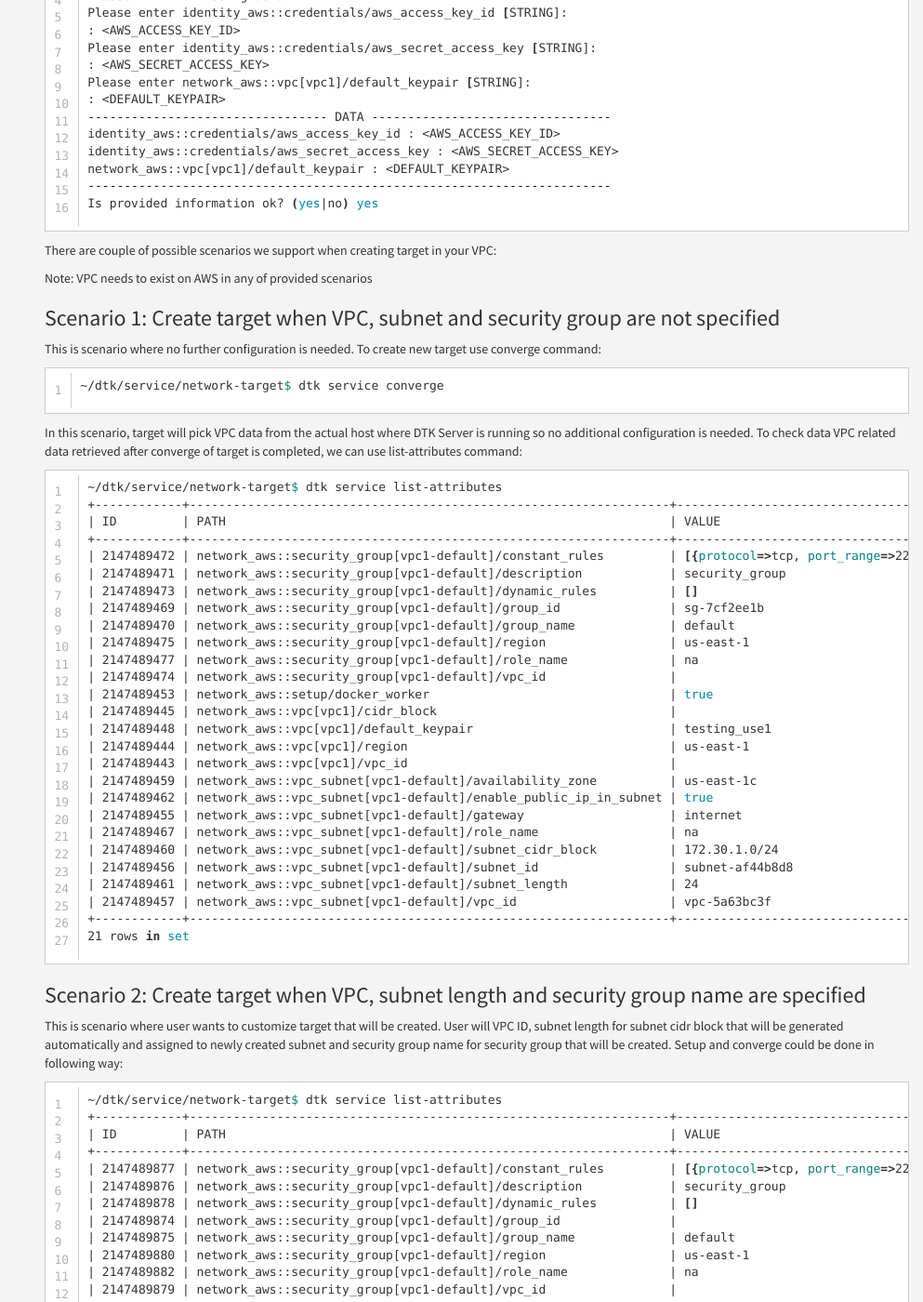
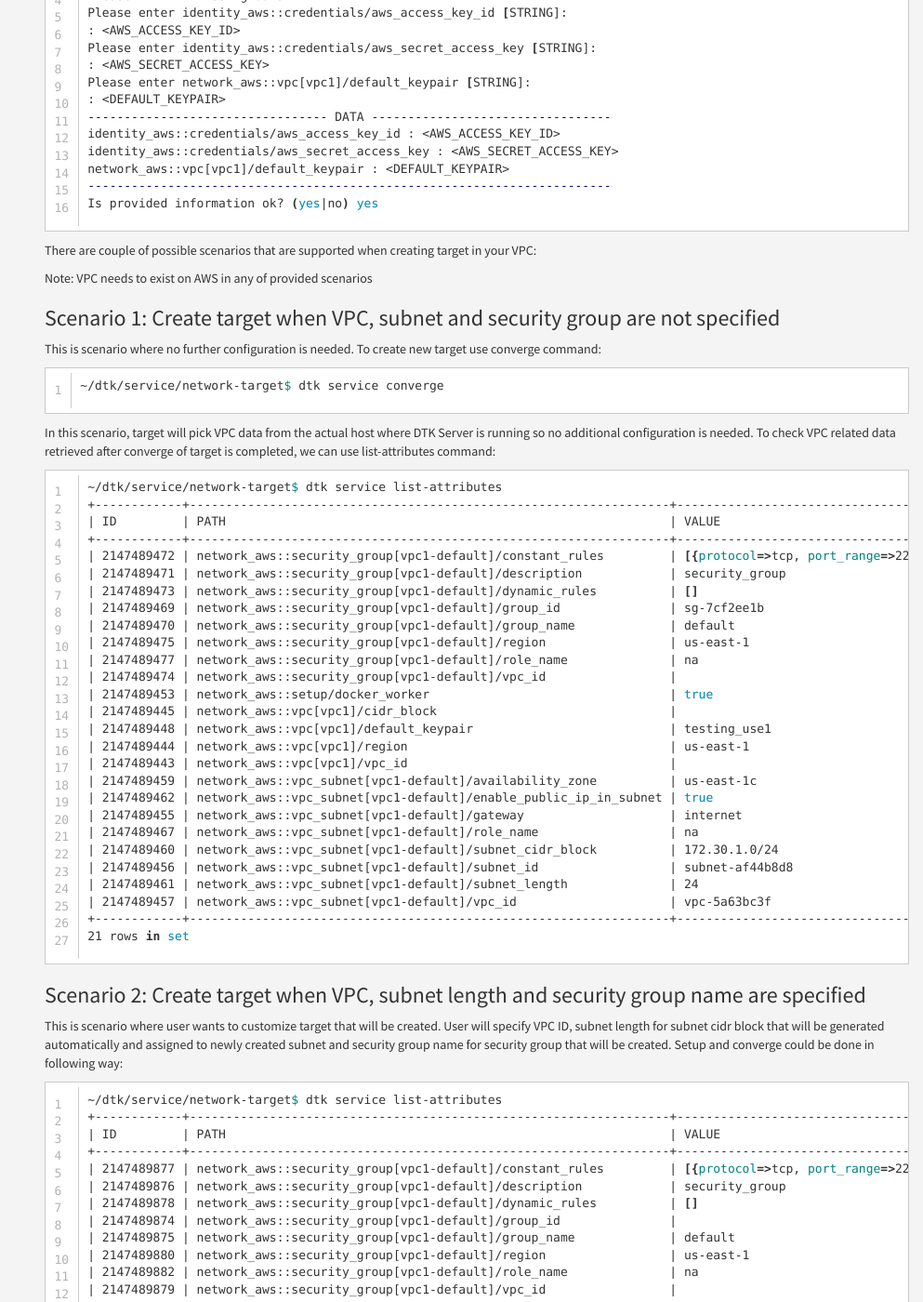
Before and after one commit to dtk/dtk-docs-v1, a Jekyll site: the page built from _targets/aws.md, in a window 1280 px wide and 1400 px high, scrolled down 1690 px. Shown: the whole window at 93% size, without its empty margins (287-1280 px from the left). Built offline with Jekyll 4.4.1, drawn with Linux system fonts in a browser that asks for light colours; some of the changed text lies outside the part shown.

Commit message:
small changes in docs content

```diff
--- a/_targets/aws.md
+++ b/_targets/aws.md
@@ -33,7 +33,7 @@ You can see list of available assemblies for aws/network module using following
 2 rows in set
 {% endhighlight %}
 
-When creating target, we are actually configuring VPC resources that will be used by service instances that will be provisioned via DTK using this target. aws/network module contains several components that aare used for configuring various VPC areas:
+When creating target, we are actually configuring VPC resources that will be used by service instances provisioned via DTK. aws/network module contains several components that are used for configuring various VPC areas:
 
 ### Subnet:
 This component gives ability to either create new or specify existing subnet id (if we have subnet already created on VPC)
@@ -88,7 +88,7 @@ network_aws::vpc[vpc1]/default_keypair : <DEFAULT_KEYPAIR>
 Is provided information ok? (yes|no) yes
 {% endhighlight %}
 
-There are couple of possible scenarios we support when creating target in your VPC:
+There are couple of possible scenarios that are supported when creating target in your VPC:
 
 Note: VPC needs to exist on AWS in any of provided scenarios
 
@@ -98,7 +98,7 @@ This is scenario where no further configuration is needed. To create new target
 {% highlight bash linenos %}
 ~/dtk/service/network-target$ dtk service converge
 {% endhighlight %}
-In this scenario, target will pick VPC data from the actual host where DTK Server is running so no additional configuration is needed. To check data VPC related data retrieved after converge of target is completed, we can use list-attributes command:
+In this scenario, target will pick VPC data from the actual host where DTK Server is running so no additional configuration is needed. To check VPC related data retrieved after converge of target is completed, we can use list-attributes command:
 
 {% highlight bash linenos %}
 ~/dtk/service/network-target$ dtk service list-attributes
@@ -132,7 +132,7 @@ In this scenario, target will pick VPC data from the actual host where DTK Serve
 
 ### Scenario 2: Create target when VPC, subnet length and security group name are specified
 
-This is scenario where user wants to customize target that will be created. User will VPC ID, subnet length for subnet cidr block that will be generated automatically and assigned to newly created subnet and security group name for security group that will be created. Setup and converge could be done in following way:
+This is scenario where user wants to customize target that will be created. User will specify VPC ID, subnet length for subnet cidr block that will be generated automatically and assigned to newly created subnet and security group name for security group that will be created. Setup and converge could be done in following way:
 {% highlight bash linenos %}
 ~/dtk/service/network-target$ dtk service list-attributes
 +------------+------------------------------------------------------------------+---------------------------------------------------+---------+
@@ -276,10 +276,10 @@ Take a look at following attributes:
 - network_aws::vpc_subnet[vpc1-default]/subnet_id - id from existing subnet
 - network_aws::security_group[vpc1-default]/group_id - id from existing security group
 
-Note: Enhancement needed for this scenario so we are able to:
+Note: Enhancements are needed for this scenario so we are able to:
 1. reset default group_name to security group name that corresponds to provided group_id
 2. set subnet_cidr_block and subnet_length based on provided subnet_id
-In nutshell, state of the attributes should be always the same (populated) after converge, regardless of scenario used
+In nutshell, state of the attributes should always be the same (populated) after converge, regardless of scenario used
 
 ### Scenario 4: Create target when VPC specified but user specifies subnet cidr block for subnet that needs to be created
 
```
Also changed, not shown: other parts of _targets/aws.md (+1 -1 lines).
